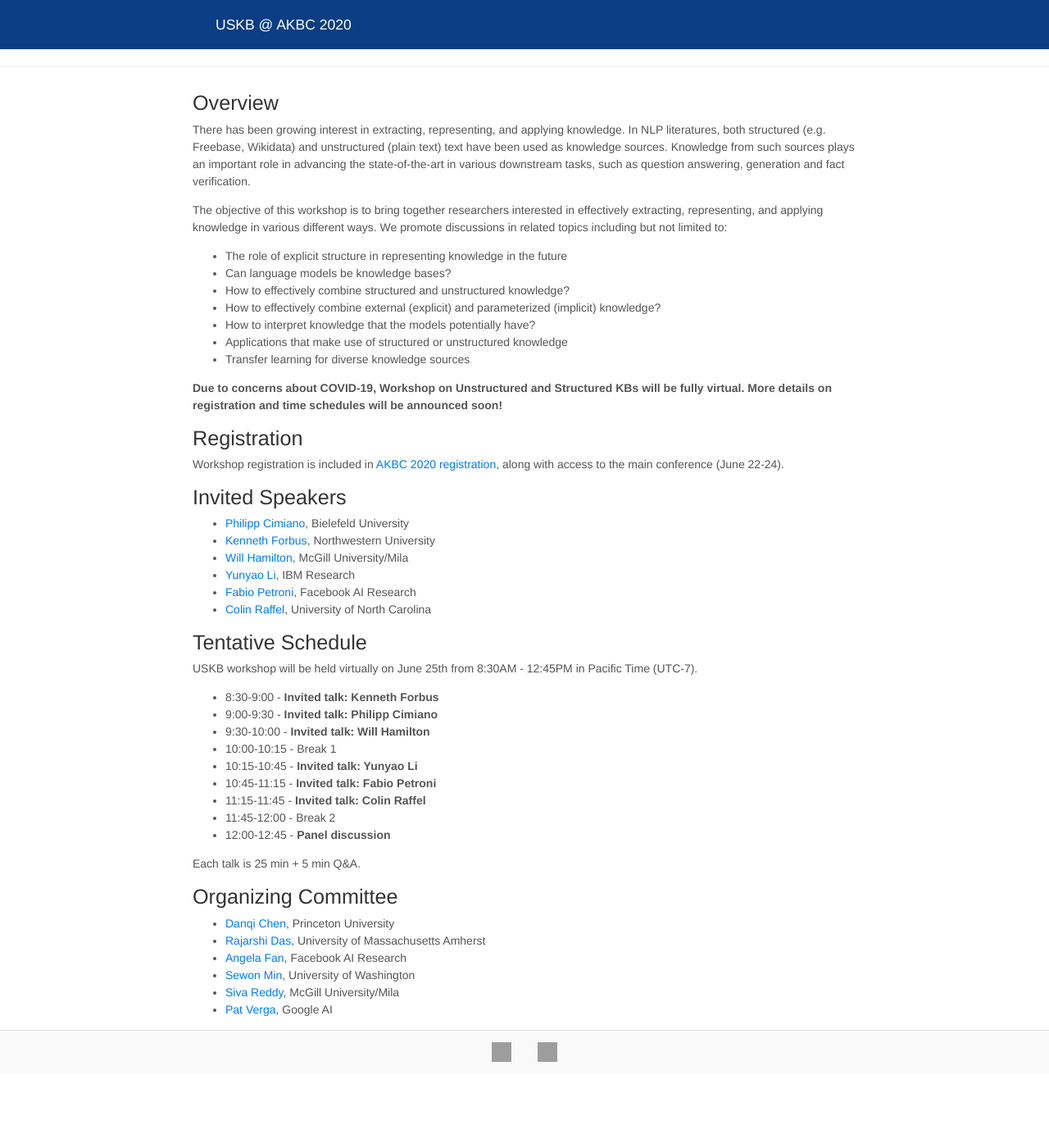
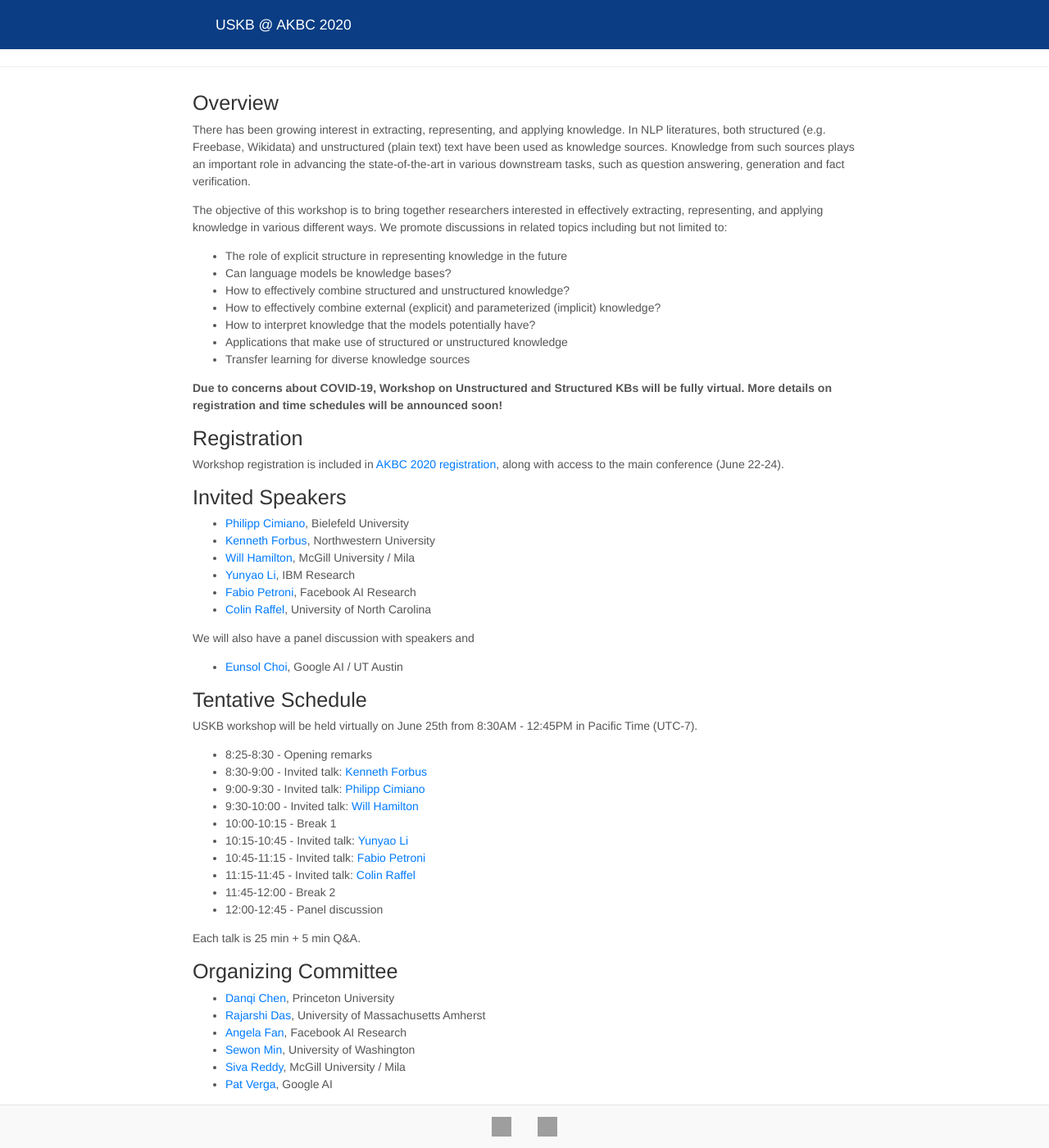
Before and after one commit to spa-nlp/spa-nlp.github.io, a Jekyll site: the page built from index.md, in a window 1280 px wide and 1400 px high, scrolled down 160 px. Shown: the whole window at 82% size. Built offline with Jekyll 4.4.1, drawn with Linux system fonts in a browser that asks for light colours; nearby versions of some CDN libraries; before the commit the page ends 1469 px from its top, so only the background shows below that; grey boxes are pictures that could not be loaded.

Commit message:
add eunsol and opening remarks

```diff
--- a/index.md
+++ b/index.md
@@ -31,25 +31,29 @@ Workshop registration is included in [AKBC 2020 registration](https://akbc.ws/20
 
 - [Philipp Cimiano](http://www.sc.cit-ec.uni-bielefeld.de/team/philipp-cimiano/), Bielefeld University
 - [Kenneth Forbus](https://users.cs.northwestern.edu/~forbus/), Northwestern University
-- [Will Hamilton](https://williamleif.github.io/), McGill University/Mila
+- [Will Hamilton](https://williamleif.github.io/), McGill University / Mila
 - [Yunyao Li](https://researcher.watson.ibm.com/researcher/view.php?person=us-yunyaoli), IBM Research
 - [Fabio Petroni](https://www.fabiopetroni.com/), Facebook AI Research
 - [Colin Raffel](https://craffel.github.io/), University of North Carolina
 
+We will also have a panel discussion with speakers and
+
+- [Eunsol Choi](https://www.cs.utexas.edu/~eunsol/), Google AI / UT Austin
 
 ## Tentative Schedule
 
 USKB workshop will be held virtually on June 25th from 8:30AM - 12:45PM in Pacific Time (UTC-7).
 
-- 8:30-9:00 - **Invited talk: Kenneth Forbus**
-- 9:00-9:30 - **Invited talk: Philipp Cimiano**
-- 9:30-10:00 - **Invited talk: Will Hamilton**
+- 8:25-8:30 - Opening remarks
+- 8:30-9:00 - Invited talk: [Kenneth Forbus](https://users.cs.northwestern.edu/~forbus/)
+- 9:00-9:30 - Invited talk: [Philipp Cimiano](http://www.sc.cit-ec.uni-bielefeld.de/team/philipp-cimiano/)
+- 9:30-10:00 - Invited talk: [Will Hamilton](https://williamleif.github.io/)
 - 10:00-10:15 - Break 1
-- 10:15-10:45 - **Invited talk: Yunyao Li**
-- 10:45-11:15 - **Invited talk: Fabio Petroni**
-- 11:15-11:45 - **Invited talk: Colin Raffel**
+- 10:15-10:45 - Invited talk: [Yunyao Li](https://researcher.watson.ibm.com/researcher/view.php?person=us-yunyaoli)
+- 10:45-11:15 - Invited talk: [Fabio Petroni](https://www.fabiopetroni.com/)
+- 11:15-11:45 - Invited talk: [Colin Raffel](https://craffel.github.io/)
 - 11:45-12:00 - Break 2
-- 12:00-12:45 - **Panel discussion**
+- 12:00-12:45 - Panel discussion
 
 Each talk is 25 min + 5 min Q&A.
 
@@ -59,5 +63,5 @@ Each talk is 25 min + 5 min Q&A.
 - [Rajarshi Das](http://rajarshd.github.io/), University of Massachusetts Amherst
 - [Angela Fan](https://scholar.google.com/citations?user=TLZR9zgAAAAJ&hl=en), Facebook AI Research
 - [Sewon Min](https://shmsw25.github.io/), University of Washington
-- [Siva Reddy](https://sivareddy.in/), McGill University/Mila
+- [Siva Reddy](https://sivareddy.in/), McGill University / Mila
 - [Pat Verga](https://people.cs.umass.edu/~pat/), Google AI
```
